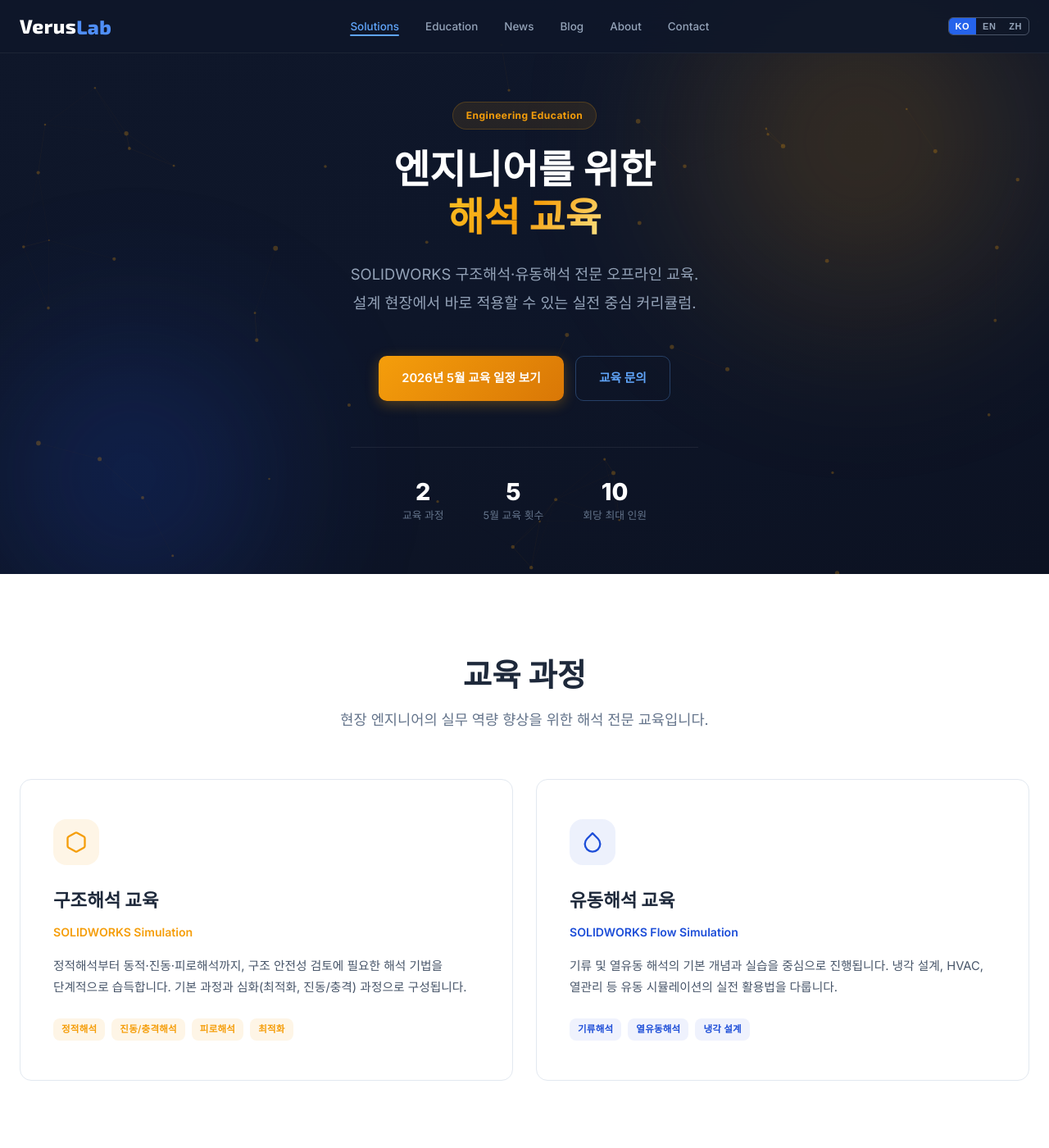
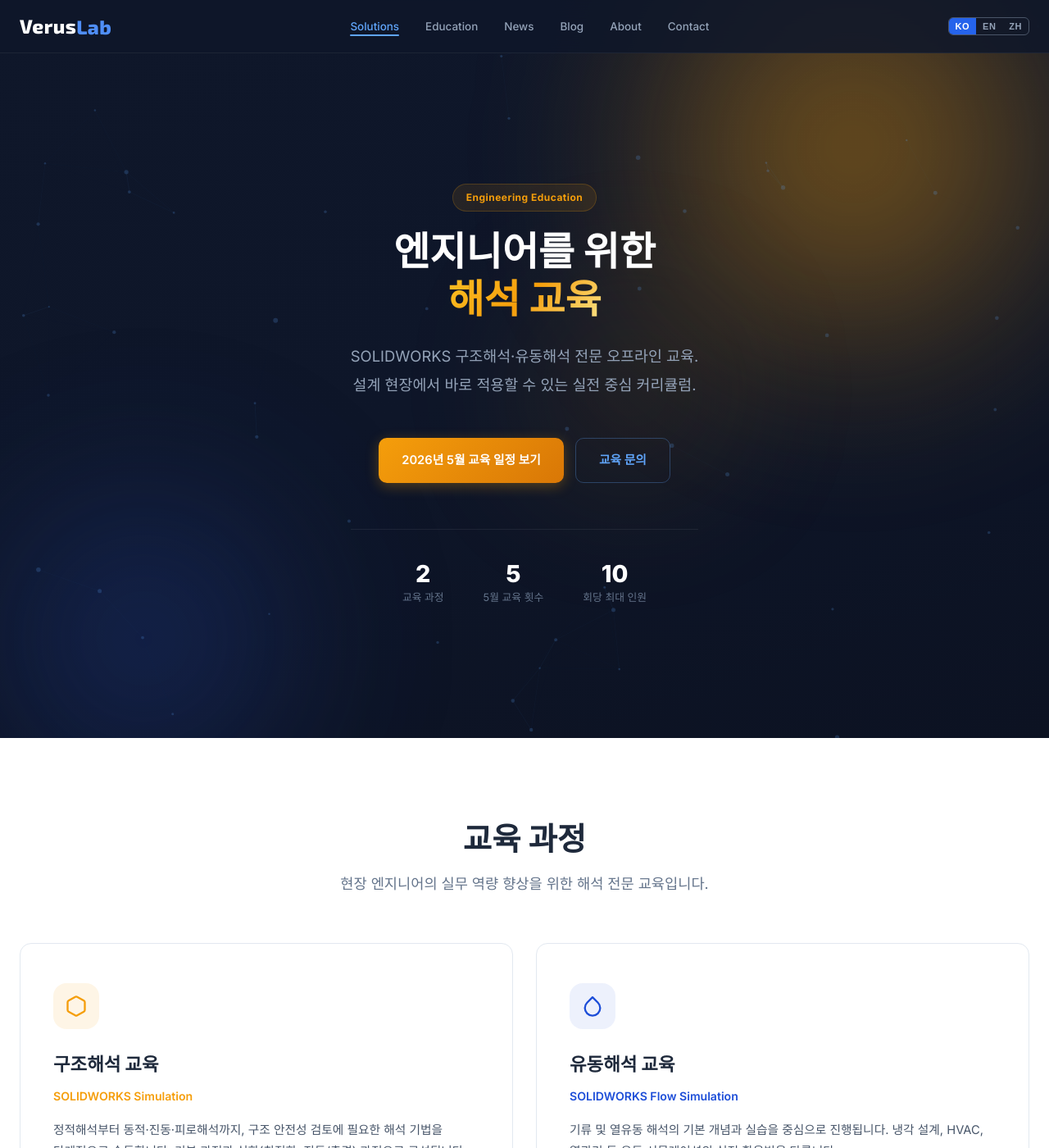
Before and after one commit to VerusLab-KR/Homepage, a Jekyll site: the page built from education/index.html, in a window 1280 px wide and 1400 px high. Shown: the whole window at 82% size. Built offline with Jekyll 4.4.1, drawn with Linux system fonts in a browser that asks for light colours.

Commit message:
Fix education hero to match other pages
높이 100vh/900px, 오브 3개, 오브 크기/opacity 통일, 노드 네트워크 파란색으로 변경.

Co-Authored-By: Claude Sonnet 4.6 <noreply@anthropic.com>

```diff
--- a/education/index.html
+++ b/education/index.html
@@ -55,15 +55,17 @@ h2{font-size:clamp(1.6rem,3vw,2.4rem);font-weight:700;line-height:1.2;margin-bot
 
 /* Hero */
 .hero{
-  min-height:min(80vh,700px);display:flex;align-items:center;
+  min-height:min(100vh,900px);display:flex;align-items:center;
   background:linear-gradient(160deg,var(--slate-9) 0%,#0e1629 50%,#0c1222 100%);
   padding-top:64px;position:relative;overflow:hidden;
 }
 .hero-bg-orb{position:absolute;border-radius:50%;filter:blur(100px);pointer-events:none}
-.hero-bg-orb-1{width:600px;height:600px;top:-150px;right:-100px;background:radial-gradient(circle,rgba(245,158,11,.5),transparent 70%);opacity:.5;animation:orbFloat1 16s ease-in-out infinite}
-.hero-bg-orb-2{width:450px;height:450px;bottom:-120px;left:-80px;background:radial-gradient(circle,rgba(29,78,216,.6),transparent 70%);opacity:.6;animation:orbFloat2 20s ease-in-out infinite}
-@keyframes orbFloat1{0%,100%{transform:translate(0,0)}50%{transform:translate(-30px,25px)}}
-@keyframes orbFloat2{0%,100%{transform:translate(0,0)}50%{transform:translate(25px,-20px)}}
+.hero-bg-orb-1{width:700px;height:700px;top:-200px;right:-150px;background:radial-gradient(circle,rgba(245,158,11,.7),transparent 70%);opacity:.75;animation:orbFloat1 14s ease-in-out infinite}
+.hero-bg-orb-2{width:500px;height:500px;bottom:-150px;left:-100px;background:radial-gradient(circle,rgba(30,58,138,.7),transparent 70%);opacity:.8;animation:orbFloat2 18s ease-in-out infinite}
+.hero-bg-orb-3{width:300px;height:300px;top:40%;left:50%;background:radial-gradient(circle,rgba(245,158,11,.4),transparent 70%);opacity:.6;animation:orbFloat3 12s ease-in-out infinite}
+@keyframes orbFloat1{0%,100%{transform:translate(0,0)}50%{transform:translate(-40px,30px)}}
+@keyframes orbFloat2{0%,100%{transform:translate(0,0)}50%{transform:translate(30px,-25px)}}
+@keyframes orbFloat3{0%,100%{transform:translate(0,0)}50%{transform:translate(-20px,-35px)}}
 .hero-network{position:absolute;inset:0;pointer-events:none}
 .hero-network canvas{width:100%;height:100%}
 .hero .container{position:relative;z-index:1;text-align:center}
@@ -160,6 +162,7 @@ h2{font-size:clamp(1.6rem,3vw,2.4rem);font-weight:700;line-height:1.2;margin-bot
 <section class="hero">
   <div class="hero-bg-orb hero-bg-orb-1"></div>
   <div class="hero-bg-orb hero-bg-orb-2"></div>
+  <div class="hero-bg-orb hero-bg-orb-3"></div>
   <div class="hero-network"><canvas id="heroNetwork"></canvas></div>
   <div class="container">
     <div class="badge badge-amber">Engineering Education</div>
@@ -374,7 +377,7 @@ document.querySelectorAll('.reveal').forEach(el => observer.observe(el));
         const dist=Math.sqrt(dx*dx+dy*dy);
         if(dist<130){
           ctx.beginPath();
-          ctx.strokeStyle=`rgba(245,158,11,${(1-dist/130)*.12})`;
+          ctx.strokeStyle=`rgba(96,165,250,${(1-dist/130)*.12})`;
           ctx.lineWidth=.6;
           ctx.moveTo(nodes[i].x,nodes[i].y);
           ctx.lineTo(nodes[j].x,nodes[j].y);
@@ -385,7 +388,7 @@ document.querySelectorAll('.reveal').forEach(el => observer.observe(el));
     nodes.forEach(n => {
       ctx.beginPath();
       ctx.arc(n.x,n.y,n.r,0,Math.PI*2);
-      ctx.fillStyle='rgba(245,158,11,.25)';
+      ctx.fillStyle='rgba(96,165,250,.2)';
       ctx.fill();
     });
     raf = requestAnimationFrame(draw);
```
